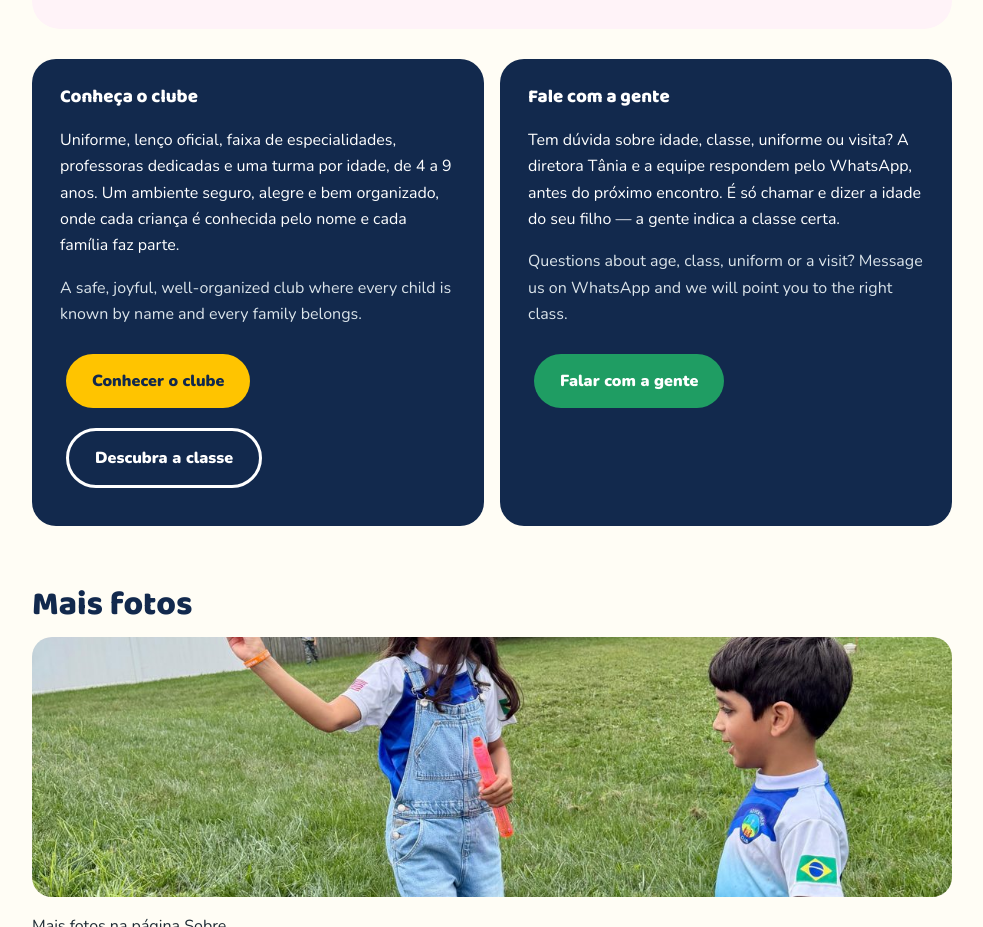
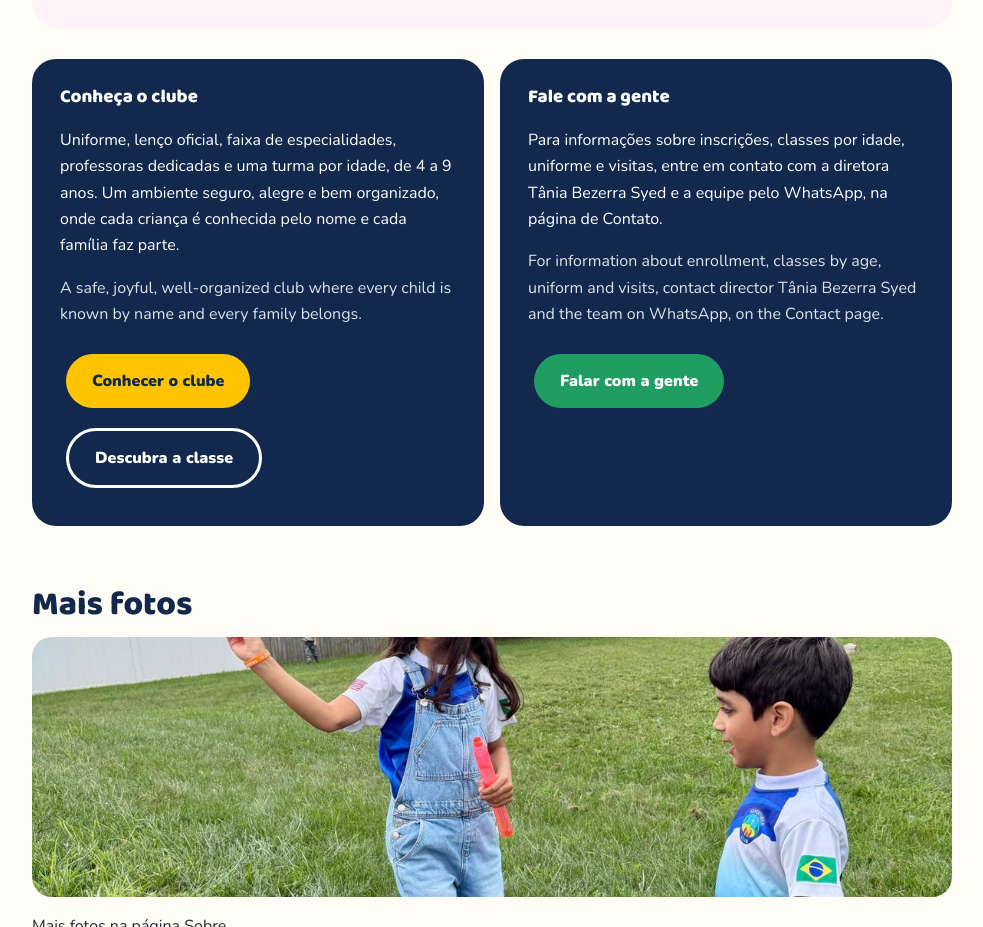
Before and after one commit to aventureiroschicago/aventureiroschicago, a plain HTML site: page index.html in a window 1280 px wide. Shown: the part 3260-4187 px from the top of the page, without its empty margins (148-1131 px from the left). Drawn offline with nearby package versions, Linux system fonts and the light colour scheme.

Commit message:
Update home page contact text (Fale com a gente)

```diff
--- a/index.html
+++ b/index.html
@@ -81,8 +81,8 @@
 </div>
 <div class="cta-card">
 <h3>Fale com a gente</h3>
-<p>Tem dúvida sobre idade, classe, uniforme ou visita? A diretora Tânia e a equipe respondem pelo WhatsApp, antes do próximo encontro. É só chamar e dizer a idade do seu filho — a gente indica a classe certa.</p>
-<p class="en">Questions about age, class, uniform or a visit? Message us on WhatsApp and we will point you to the right class.</p>
+<p>Para informações sobre inscrições, classes por idade, uniforme e visitas, entre em contato com a diretora Tânia Bezerra Syed e a equipe pelo WhatsApp, na página de Contato.</p>
+<p class="en">For information about enrollment, classes by age, uniform and visits, contact director Tânia Bezerra Syed and the team on WhatsApp, on the Contact page.</p>
 <a class="btn btn-green" href="contato.html">Falar com a gente</a>
 </div>
 </div>
```
